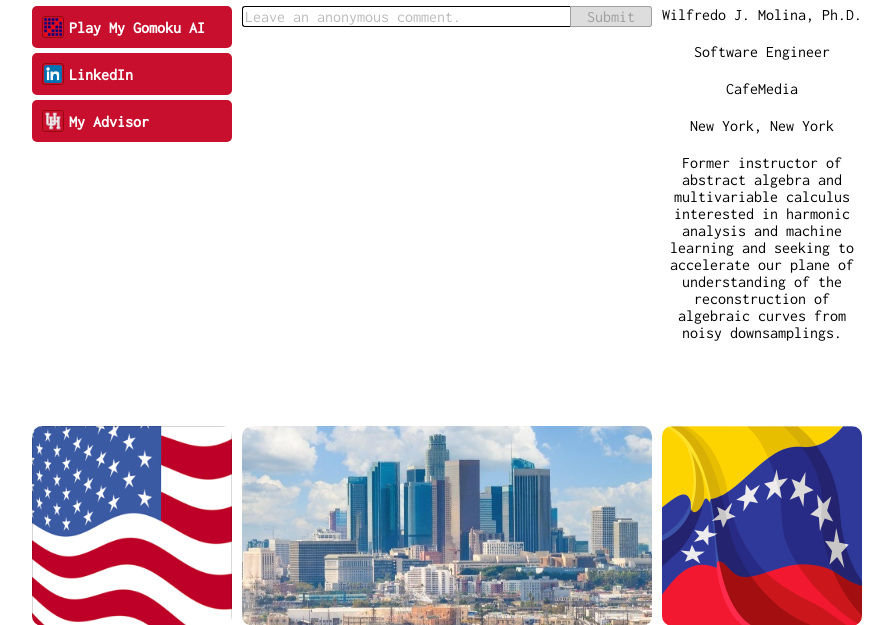
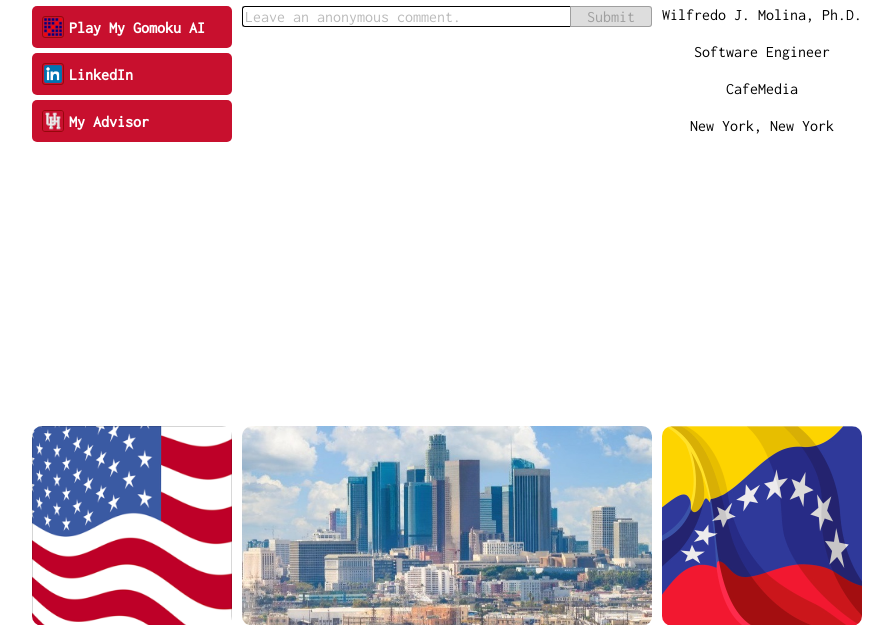
Before and after one commit to wjmolina/graveyrad-uh-math-personal, a Flask app: page / in a window 1280 px wide. Shown: the part 212-837 px from the top of the page, without its empty margins (193-1086 px from the left). Run offline with Flask 2, Linux system fonts and the light colour scheme; data that the repository does not hold is empty.

Commit message:
Update index.html

```diff
--- a/templates/index.html
+++ b/templates/index.html
@@ -44,10 +44,10 @@
             <p>Software Engineer</p>
             <p>CafeMedia</p>
             <p>New York, New York</p>
-            <p>Former instructor of abstract algebra and multivariable calculus interested in harmonic analysis and
+<!--             <p>Former instructor of abstract algebra and multivariable calculus interested in harmonic analysis and
                 machine
                 learning and seeking to accelerate our plane of understanding of the reconstruction of algebraic curves
-                from noisy downsamplings.</p>
+                from noisy downsamplings.</p> -->
         </div>
         <div class="botlef"><img src="static/img/usflag.jpg"></div>
         <div class="botmid"><img src="static/img/la.jpg"></div>
```
